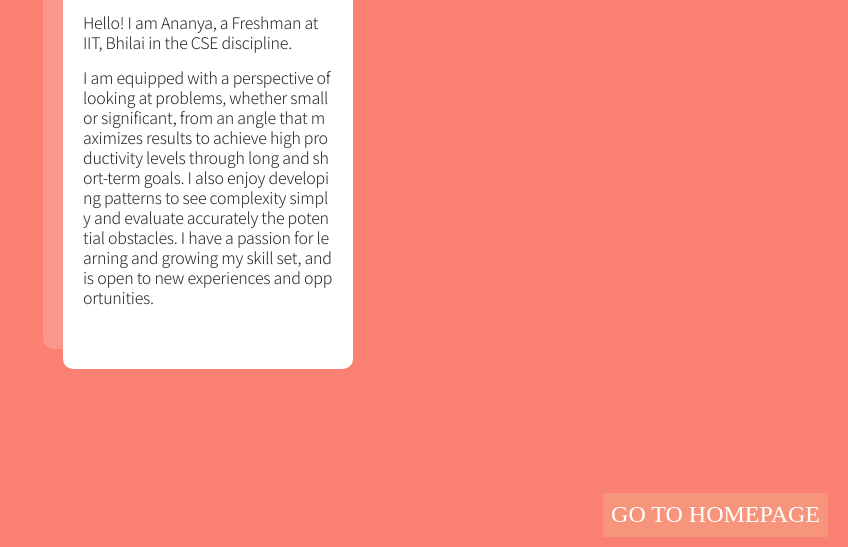
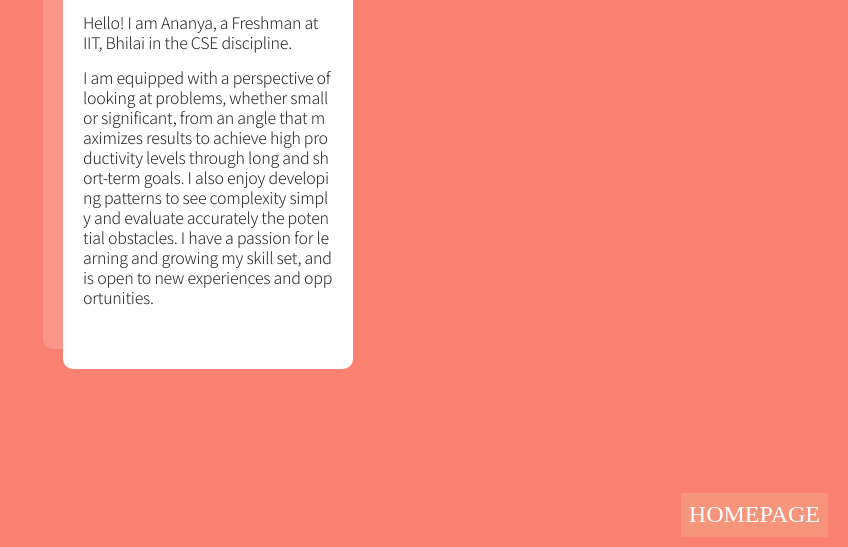
Before and after one commit to Ananyaiitbhilai/About-me, a plain HTML site: page index.html in a window 1280 px wide. Shown: the part 253-800 px from the top of the page, without its empty margins (432-1280 px from the left). Drawn offline with nearby package versions, Linux system fonts and the light colour scheme.

Commit message:
Update index.html

```diff
--- a/index.html
+++ b/index.html
@@ -20,7 +20,7 @@
 
   </div>
 </div>
-   <a class="butto" href="https://ananyaiitbhilai.github.io/my-portfolio/">GO TO HOMEPAGE</a>
+   <a class="butto" href="https://ananyaiitbhilai.github.io/my-portfolio/">HOMEPAGE</a>
 <!-- partial -->
   <script src='https://cdnjs.cloudflare.com/ajax/libs/react/16.12.0/umd/react.production.min.js'></script>
 </body>
```
